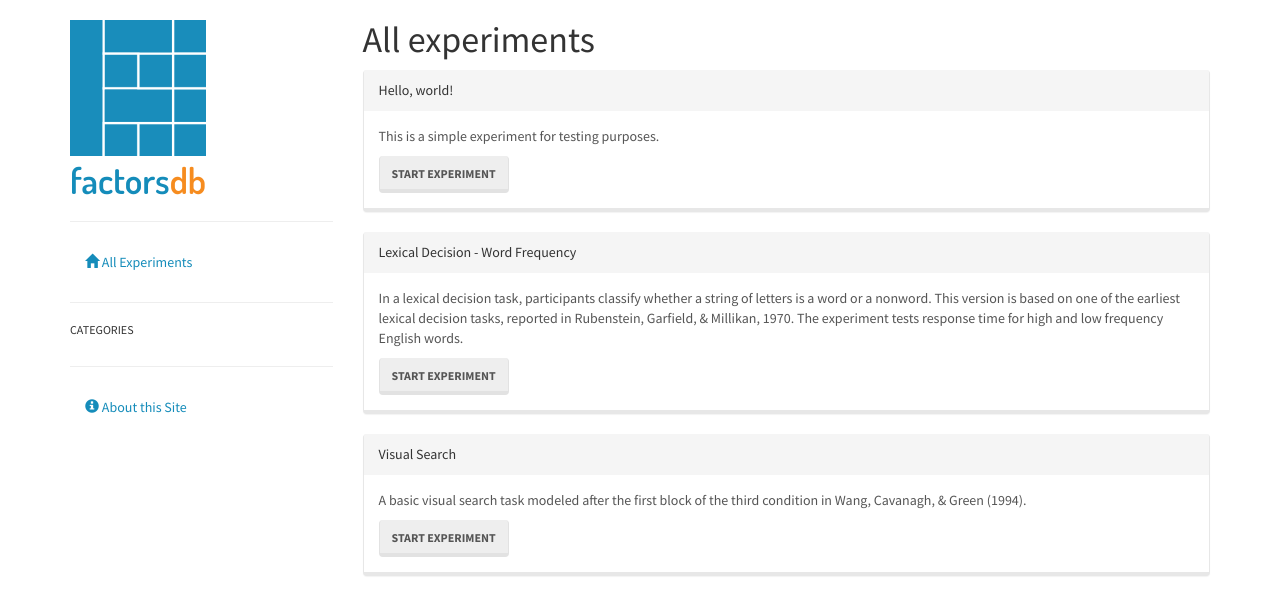
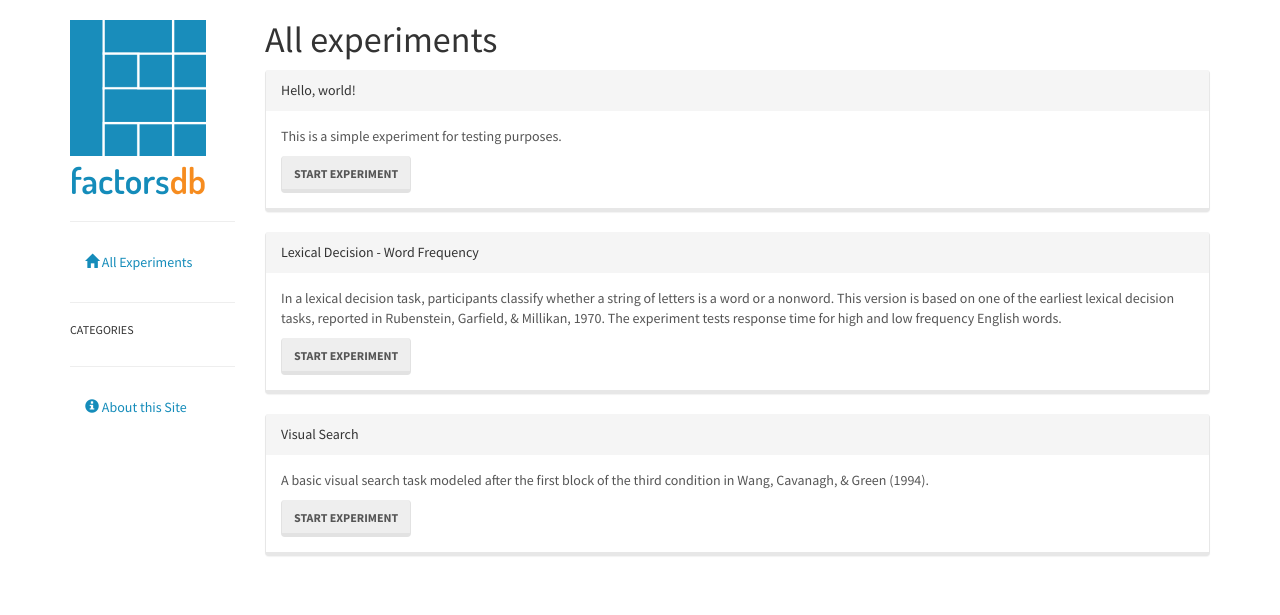
Before and after one commit to jodeleeuw/factorsdb, a Jekyll site: the page built from index.md, in a window 1280 px wide. Shown: the top 615 px of the page. Built offline with Jekyll 4.4.1, drawn with Linux system fonts in a browser that asks for light colours; Markdown is read by kramdown in place of the engine named in the settings.

Commit message:
layout tweak

```diff
--- a/_layouts/default.html
+++ b/_layouts/default.html
@@ -2,10 +2,10 @@
 
   <div class="container">
     <div class="row">
-      <div class="col-md-3">
+      <div class="col-md-2">
         {% include sidebar.html %}
       </div>
-      <div class="col-md-9">
+      <div class="col-md-10">
         {{ content }}
       </div>
     </div>
--- a/_layouts/list-by-category.html
+++ b/_layouts/list-by-category.html
@@ -2,10 +2,10 @@
 
   <div class="container">
     <div class="row">
-      <div class="col-md-3">
+      <div class="col-md-2">
         {% include sidebar.html %}
       </div>
-      <div class="col-md-9">
+      <div class="col-md-10">
         <h1>{{ page.category | capitalize }} experiments</h1>
         {% for exp in site.experiments %}
           {% if exp.categories contains page.category %}
```
